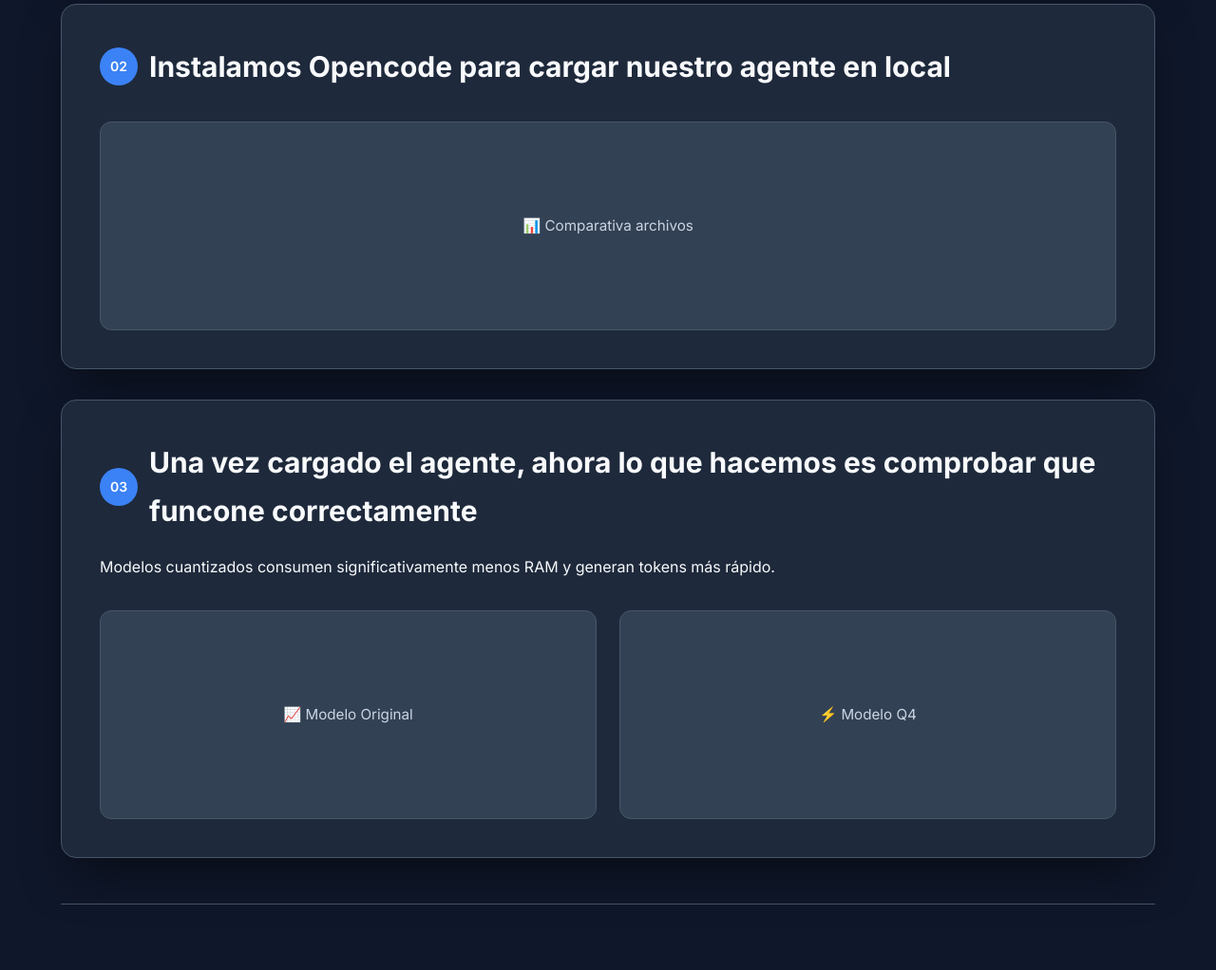
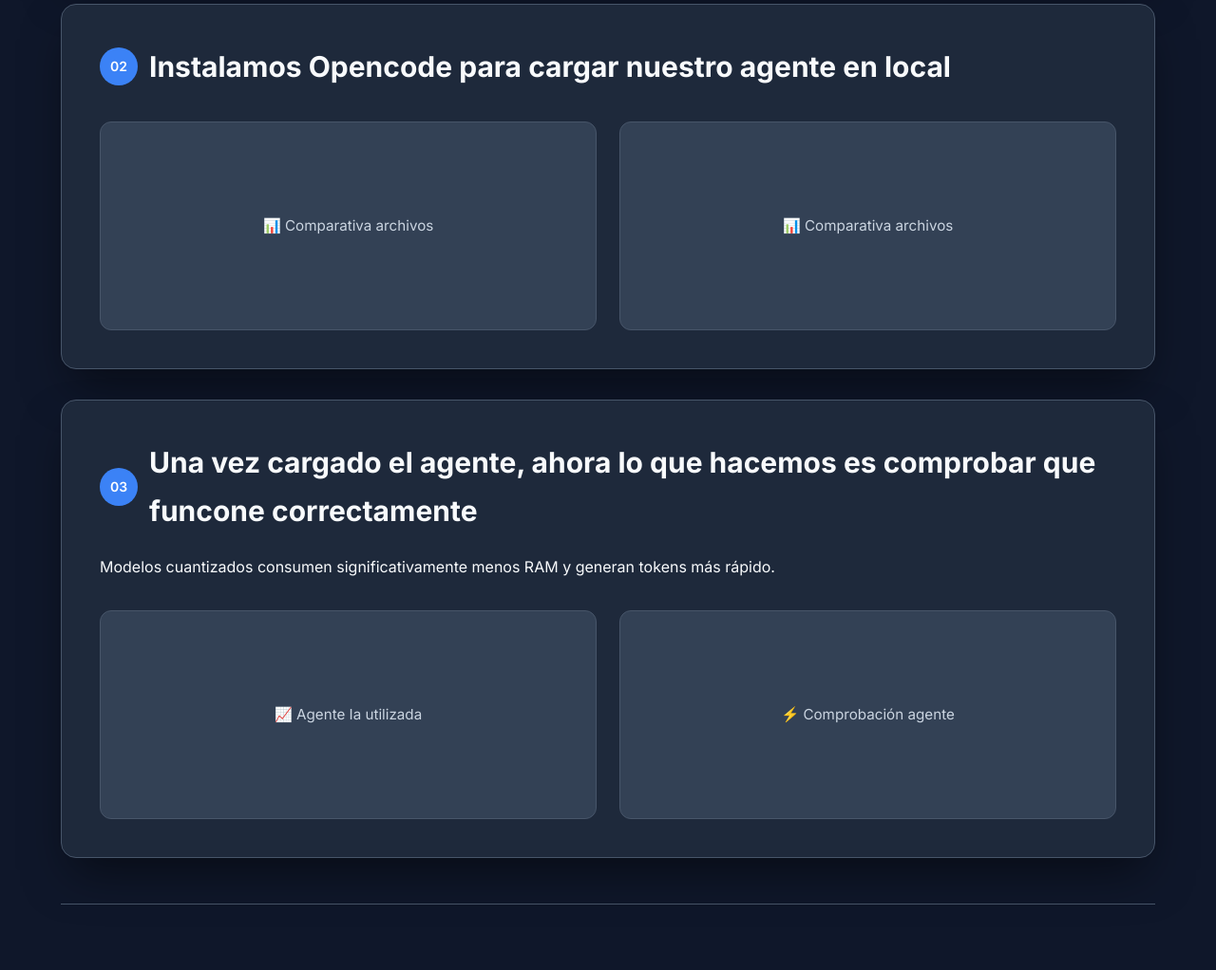
Before and after one commit to Sergio-rubi0/2asirAFH2526, a plain HTML site: page Agente/index.html in a window 1280 px wide. Shown: the part 820-1842 px from the top of the page at 95% size. Drawn offline with Linux system fonts and the light colour scheme.

Commit message:
Update index.html

```diff
--- a/Agente/index.html
+++ b/Agente/index.html
@@ -326,7 +326,10 @@
   <article class="content-card" data-step="02">
     <h2 data-step="02">Instalamos Opencode para cargar nuestro agente en local</h2>
     <div class="media-grid">
-      <div class="media-item" data-src="../imgIA/cuan6.jpg">
+      <div class="media-item" data-src="../Imagenes/opencode.png">
+        📊 Comparativa archivos
+      </div>
+      <div class="media-item" data-src="../Imagenes/opencode 2.png">
         📊 Comparativa archivos
       </div>
     </div>
@@ -339,11 +342,11 @@
       Modelos cuantizados consumen significativamente menos RAM y generan tokens más rápido.
     </p>
     <div class="media-grid">
-      <div class="media-item" data-src="../imgIA/cuan8.jpg">
-        📈 Modelo Original
+      <div class="media-item" data-src="../Imagenes/agente utilizado.png">
+        📈 Agente Ia utilizada
       </div>
-      <div class="media-item" data-src="../imgIA/cuan9.jpg">
-        ⚡ Modelo Q4
+      <div class="media-item" data-src="../imgIA/comprobar agente.png">
+        ⚡ Comprobación agente
       </div>
     </div>
   </article>
```
